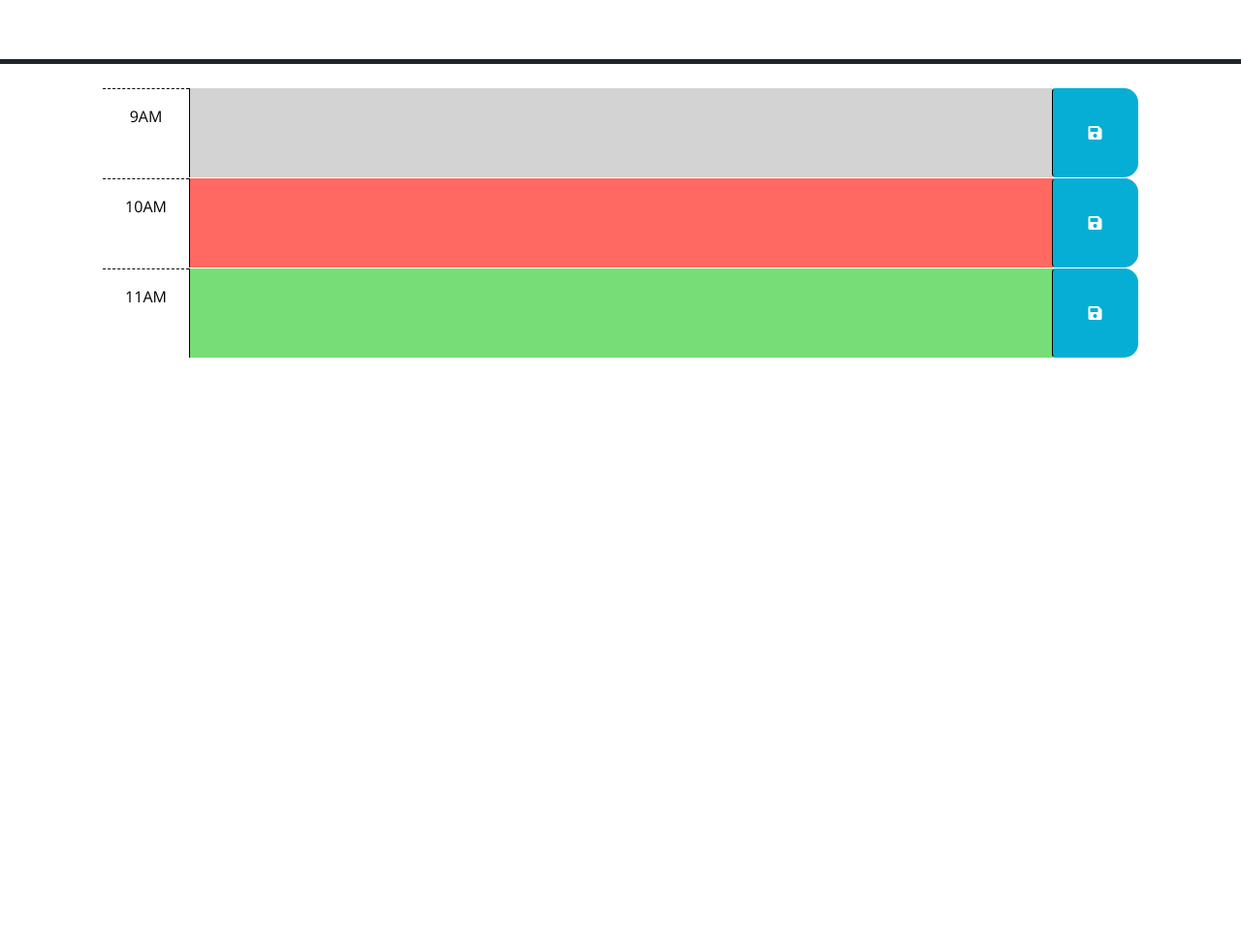
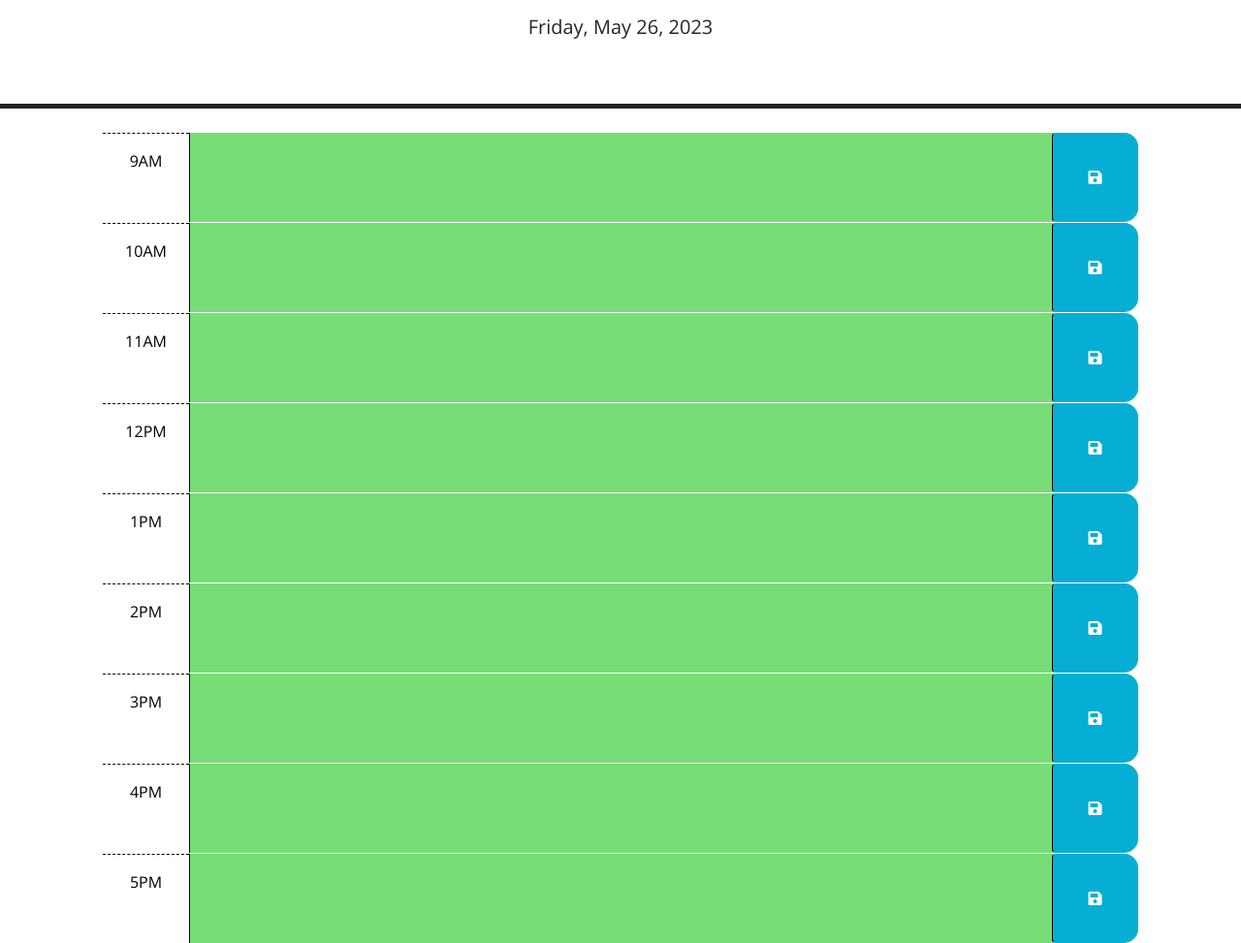
Before and after one commit to karthikmurugappan/work-day-scheduler, a plain HTML site: page index.html in a window 1280 px wide. Shown: the part 166-1139 px from the top of the page at 97% size. Before the commit the page ends 800 px from the top, so only its background shows below. Drawn offline with nearby package versions, Linux system fonts and the light colour scheme.

Commit message:
committing most files

```diff
--- a/index.html
+++ b/index.html
@@ -28,19 +28,10 @@
       <p class="lead">A simple calendar app for scheduling your work day</p>
       <p id="currentDay" class="lead"></p>
     </header>
+
     <div class="container-lg px-5">
-      <!-- Use class for "past", "present", and "future" to apply styles to the
-        time-block divs accordingly. The javascript will need to do this by
-        adding/removing these classes on each div by comparing the hour in the
-        id to the current hour. The html provided below is meant to be an example
-        demonstrating how the css provided can be leveraged to create the
-        desired layout and colors. The html below should be removed or updated
-        in the finished product. Remember to delete this comment once the
-        code is implemented.
-        -->
 
-      <!-- Example of a past time block. The "past" class adds a gray background color. -->
-      <div id="hour-9" class="row time-block past">
+      <div id="9" class="row time-block">
         <div class="col-2 col-md-1 hour text-center py-3">9AM</div>
         <textarea class="col-8 col-md-10 description" rows="3"> </textarea>
         <button class="btn saveBtn col-2 col-md-1" aria-label="save">
@@ -48,8 +39,8 @@
         </button>
       </div>
 
-      <!-- Example of a a present time block. The "present" class adds a red background color. -->
-      <div id="hour-10" class="row time-block present">
+
+      <div id="10" class="row time-block">
         <div class="col-2 col-md-1 hour text-center py-3">10AM</div>
         <textarea class="col-8 col-md-10 description" rows="3"> </textarea>
         <button class="btn saveBtn col-2 col-md-1" aria-label="save">
@@ -57,14 +48,69 @@
         </button>
       </div>
 
-      <!-- Example of a future time block. The "future" class adds a green background color. -->
-      <div id="hour-11" class="row time-block future">
+
+      <div id="11" class="row time-block">
         <div class="col-2 col-md-1 hour text-center py-3">11AM</div>
         <textarea class="col-8 col-md-10 description" rows="3"> </textarea>
         <button class="btn saveBtn col-2 col-md-1" aria-label="save">
           <i class="fas fa-save" aria-hidden="true"></i>
         </button>
       </div>
+
+
+      <div id="12" class="row time-block">
+        <div class="col-2 col-md-1 hour text-center py-3">12PM</div>
+        <textarea class="col-8 col-md-10 description" rows="3"> </textarea>
+        <button class="btn saveBtn col-2 col-md-1" aria-label="save">
+          <i class="fas fa-save" aria-hidden="true"></i>
+        </button>
+      </div>
+
+
+      <div id="13" class="row time-block">
+        <div class="col-2 col-md-1 hour text-center py-3">1PM</div>
+        <textarea class="col-8 col-md-10 description" rows="3"> </textarea>
+        <button class="btn saveBtn col-2 col-md-1" aria-label="save">
+          <i class="fas fa-save" aria-hidden="true"></i>
+        </button>
+      </div>
+
+
+      <div id="14" class="row time-block">
+        <div class="col-2 col-md-1 hour text-center py-3">2PM</div>
+        <textarea class="col-8 col-md-10 description" rows="3"> </textarea>
+        <button class="btn saveBtn col-2 col-md-1" aria-label="save">
+          <i class="fas fa-save" aria-hidden="true"></i>
+        </button>
+      </div>
+
+
+      <div id="15" class="row time-block">
+        <div class="col-2 col-md-1 hour text-center py-3">3PM</div>
+        <textarea class="col-8 col-md-10 description" rows="3"> </textarea>
+        <button class="btn saveBtn col-2 col-md-1" aria-label="save">
+          <i class="fas fa-save" aria-hidden="true"></i>
+        </button>
+      </div>
+
+
+      <div id="16" class="row time-block">
+        <div class="col-2 col-md-1 hour text-center py-3">4PM</div>
+        <textarea class="col-8 col-md-10 description" rows="3"> </textarea>
+        <button class="btn saveBtn col-2 col-md-1" aria-label="save">
+          <i class="fas fa-save" aria-hidden="true"></i>
+        </button>
+      </div>
+
+
+      <div id="17" class="row time-block">
+        <div class="col-2 col-md-1 hour text-center py-3">5PM</div>
+        <textarea class="col-8 col-md-10 description" rows="3"> </textarea>
+        <button class="btn saveBtn col-2 col-md-1" aria-label="save">
+          <i class="fas fa-save" aria-hidden="true"></i>
+        </button>
+      </div>
+
 
     <script src="https://code.jquery.com/jquery-3.4.1.min.js"></script>
     <script
--- a/script.js
+++ b/script.js
@@ -1,23 +1,49 @@
-// Wrap all code that interacts with the DOM in a call to jQuery to ensure that
-// the code isn't run until the browser has finished rendering all the elements
-// in the html.
-$(function () {
-  // TODO: Add a listener for click events on the save button. This code should
-  // use the id in the containing time-block as a key to save the user input in
-  // local storage. HINT: What does `this` reference in the click listener
-  // function? How can DOM traversal be used to get the "hour-x" id of the
-  // time-block containing the button that was clicked? How might the id be
-  // useful when saving the description in local storage?
-  //
-  // TODO: Add code to apply the past, present, or future class to each time
-  // block by comparing the id to the current hour. HINTS: How can the id
-  // attribute of each time-block be used to conditionally add or remove the
-  // past, present, and future classes? How can Day.js be used to get the
-  // current hour in 24-hour time?
-  //
-  // TODO: Add code to get any user input that was saved in localStorage and set
-  // the values of the corresponding textarea elements. HINT: How can the id
-  // attribute of each time-block be used to do this?
-  //
-  // TODO: Add code to display the current date in the header of the page.
+var dateNow = dayjs().format('dddd, MMMM D, YYYY');
+var timeNow = (dayjs().format('HH'));
+
+  function currentTime() {
+    for (var i = 9; i < 18; i++) {
+      var hour = $('#' + i);
+      console.log(hour);
+
+      if (hour.attr('id') === timeNow) {
+        hour.addClass('present');
+      } else if (Number(hour.attr('id')) < timeNow) {
+        hour.addClass('past');
+      } else {
+        hour.addClass('future');
+      }
+    }
+  }
+
+  $('#currentDay').text(dateNow);
+
+  currentTime();
+
+  function storeData() {
+    var date = localStorage.getItem('date');
+  }
+
+  function loadSavedData() {
+    for (i = 9; i < 18; i++) {
+      var x = '0' + i;
+      var descr = $('.description');
+      $('#' + i).children(descr).val(localStorage.getItem(x));
+    }
+  }
+
+  $(document).ready(function() {
+    $('.saveBtn').on('click', function(event) {
+      event.preventDefault();
+      var id_ = $(this).parent().attr('id');
+      var descr = $(this).siblings('.description').val();
+      localStorage.setItem(id_, descr);
+      localStorage.setItem('date', dayjs().format('dddd, MMMM D, YYYY'));
+    });
+
+    currentTime();
+    loadSavedData();
+    storeData();
+
+    $('#currentDay').text(dateNow);
 });
```
